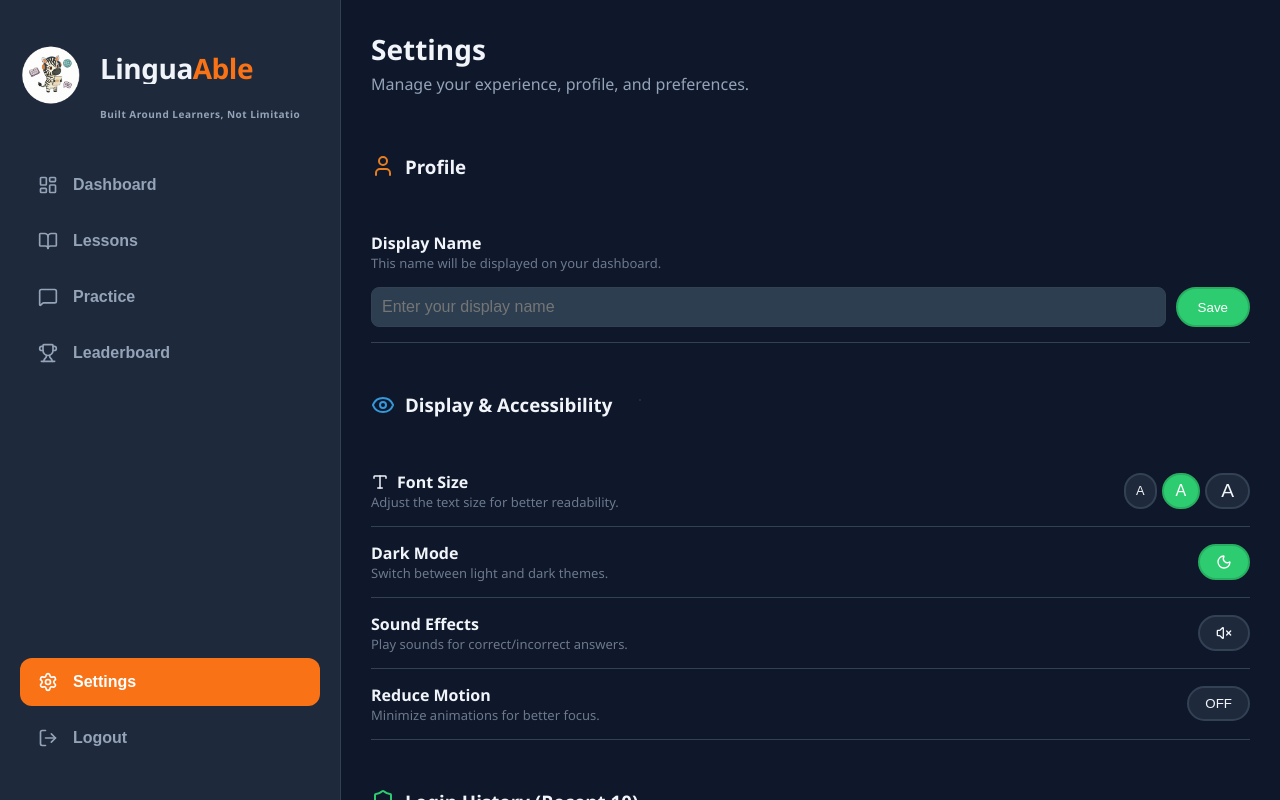
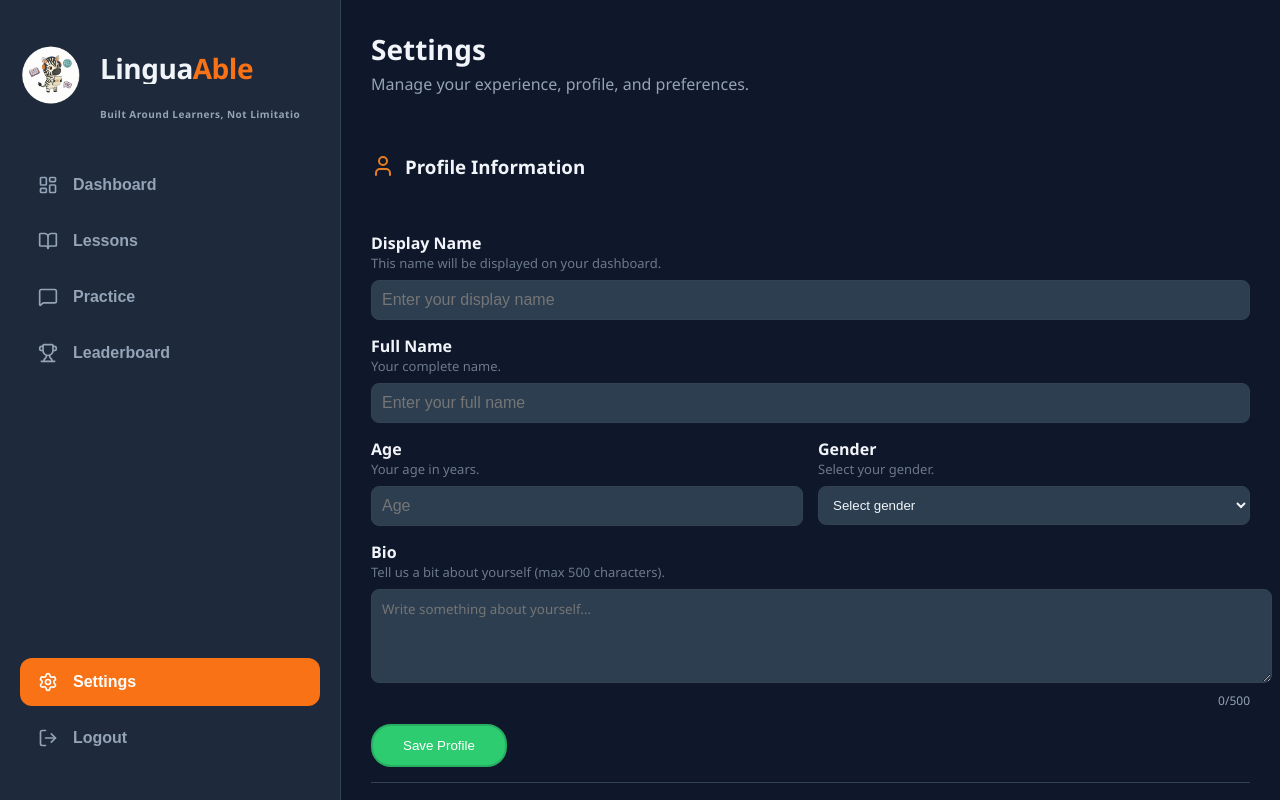
Before and after one commit to LinguaAble/Accessible-Language-Learning-Platform, a React (Vite) app in the folder frontend/: page /settings in a window 1280 px wide. Built offline with nearby package versions, Linux system fonts and the light colour scheme; no server answers.

Commit message:
added more settings options

```diff
--- a/frontend/src/Dashboard.css
+++ b/frontend/src/Dashboard.css
@@ -160,21 +160,23 @@
 /* Focus Card (Large CTA for ADHD) */
 .focus-card {
   grid-column: 1 / 2;
-  background: var(--primary-color);
+  background: var(--card-bg);
+  border: 1px solid var(--border-color);
   border-radius: 24px;
   padding: 30px;
-  color: white;
+  color: var(--text-main);
   display: flex;
   justify-content: space-between;
   position: relative;
   overflow: hidden;
-  box-shadow: 0 20px 40px var(--shadow-color);
+  box-shadow: 0 4px 12px rgba(0, 0, 0, 0.05);
   min-height: 200px;
   max-height: 280px;
 }
 
 [data-theme='dark'] .focus-card {
-  background: linear-gradient(135deg, #1c2e3e 0%, #2c3e50 100%);
+  background: var(--card-bg);
+  border: 1px solid var(--border-color);
 }
 
 .focus-info {
@@ -183,7 +185,9 @@
 }
 
 .badge {
-  background: rgba(255, 255, 255, 0.2);
+  background: rgba(230, 126, 34, 0.1);
+  border: 1px solid var(--accent-color);
+  color: var(--accent-color);
   padding: 4px 12px;
   border-radius: 20px;
   font-size: 0.75rem;
@@ -343,10 +347,11 @@
 }
 
 .word-card {
-  background: linear-gradient(135deg, var(--accent-color), #d35400);
+  background: var(--card-bg);
+  border: 1px solid var(--border-color);
   border-radius: 24px;
   padding: 15px 20px;
-  color: white;
+  color: var(--text-main);
   flex: 1;
   display: flex;
   flex-direction: column;
@@ -355,7 +360,7 @@
 
 .word-card .label {
   font-size: 0.75rem;
-  opacity: 0.8;
+  color: var(--accent-color);
   font-weight: 700;
   text-transform: uppercase;
 }
--- a/frontend/src/pages/Settings.jsx
+++ b/frontend/src/pages/Settings.jsx
@@ -1,6 +1,5 @@
-
 import React, { useState } from 'react';
-import { Flame, Bell, Moon, Sun, Volume2, VolumeX, Eye, Shield, Clock, Type, User } from 'lucide-react';
+import { Flame, Bell, Moon, Sun, Volume2, VolumeX, Eye, Shield, Clock, Type, User, Calendar, Users } from 'lucide-react';
 import axios from 'axios';
 import { useUser } from '../context/UserContext';
 import '../Dashboard.css';
@@ -8,16 +7,26 @@ import '../Dashboard.css';
 const Settings = () => {
     const { user, preferences, updatePreferences, updateProfile } = useUser();
 
-    // Local state for username input to allow typing before saving
-    const [usernameInput, setUsernameInput] = useState(user.username || '');
+    // Local state for profile inputs
+    const [profileData, setProfileData] = useState({
+        username: user.username || '',
+        fullName: user.fullName || '',
+        age: user.age || '',
+        gender: user.gender || '',
+        bio: user.bio || ''
+    });
     const [isSavingProfile, setIsSavingProfile] = useState(false);
 
-    // Update local input when user context changes (e.g. initial load)
+    // Update local input when user context changes
     React.useEffect(() => {
-        if (user.username) {
-            setUsernameInput(user.username);
-        }
-    }, [user.username]);
+        setProfileData({
+            username: user.username || '',
+            fullName: user.fullName || '',
+            age: user.age || '',
+            gender: user.gender || '',
+            bio: user.bio || ''
+        });
+    }, [user]);
 
     const toggleTheme = () => {
         const newTheme = preferences.theme === 'dark' ? 'minimalist' : 'dark';
@@ -36,10 +45,14 @@ const Settings = () => {
         updatePreferences({ fontSize: size });
     };
 
+    const handleProfileChange = (field, value) => {
+        setProfileData(prev => ({ ...prev, [field]: value }));
+    };
+
     const handleSaveProfile = async () => {
         setIsSavingProfile(true);
         try {
-            await updateProfile({ username: usernameInput });
+            await updateProfile(profileData);
             // Optional: Show success toast
         } catch (error) {
             console.error("Failed to update profile", error);
@@ -63,31 +76,107 @@ const Settings = () => {
                 <div className="stat-card" style={{ gridColumn: 'span 2' }}>
                     <div style={{ display: 'flex', alignItems: 'center', gap: '10px', marginBottom: '20px' }}>
                         <User size={24} color="#e67e22" />
-                        <h3>Profile</h3>
+                        <h3>Profile Information</h3>
                     </div>
 
                     <div className="settings-row" style={{ alignItems: 'flex-start', flexDirection: 'column', gap: '15px' }}>
-                        <div className="setting-info" style={{ width: '100%' }}>
+                        {/* Display Name */}
+                        <div style={{ width: '100%' }}>
+                            <div className="setting-info" style={{ marginBottom: '8px' }}>
                                 <span className="setting-label">Display Name</span>
                                 <span className="setting-desc">This name will be displayed on your dashboard.</span>
                             </div>
-                        <div style={{ display: 'flex', gap: '10px', width: '100%' }}>
                             <input
                                 type="text"
-                                value={usernameInput}
-                                onChange={(e) => setUsernameInput(e.target.value)}
+                                value={profileData.username}
+                                onChange={(e) => handleProfileChange('username', e.target.value)}
                                 placeholder="Enter your display name"
-                                style={{ flex: 1, padding: '10px', borderRadius: '8px', border: '1px solid var(--border-color)', background: 'var(--input-bg)', color: 'var(--text-main)' }}
+                                style={{ width: '100%', padding: '10px', borderRadius: '8px', border: '1px solid var(--border-color)', background: 'var(--input-bg)', color: 'var(--text-main)' }}
                             />
+                        </div>
+
+                        {/* Full Name */}
+                        <div style={{ width: '100%' }}>
+                            <div className="setting-info" style={{ marginBottom: '8px' }}>
+                                <span className="setting-label">Full Name</span>
+                                <span className="setting-desc">Your complete name.</span>
+                            </div>
+                            <input
+                                type="text"
+                                value={profileData.fullName}
+                                onChange={(e) => handleProfileChange('fullName', e.target.value)}
+                                placeholder="Enter your full name"
+                                style={{ width: '100%', padding: '10px', borderRadius: '8px', border: '1px solid var(--border-color)', background: 'var(--input-bg)', color: 'var(--text-main)' }}
+                            />
+                        </div>
+
+                        {/* Age and Gender Row */}
+                        <div style={{ display: 'grid', gridTemplateColumns: '1fr 1fr', gap: '15px', width: '100%' }}>
+                            {/* Age */}
+                            <div>
+                                <div className="setting-info" style={{ marginBottom: '8px' }}>
+                                    <span className="setting-label">Age</span>
+                                    <span className="setting-desc">Your age in years.</span>
+                                </div>
+                                <input
+                                    type="number"
+                                    value={profileData.age}
+                                    onChange={(e) => handleProfileChange('age', e.target.value)}
+                                    placeholder="Age"
+                                    min="1"
+                                    max="120"
+                                    style={{ width: '100%', padding: '10px', borderRadius: '8px', border: '1px solid var(--border-color)', background: 'var(--input-bg)', color: 'var(--text-main)' }}
+                                />
+                            </div>
+
+                            {/* Gender */}
+                            <div>
+                                <div className="setting-info" style={{ marginBottom: '8px' }}>
+                                    <span className="setting-label">Gender</span>
+                                    <span className="setting-desc">Select your gender.</span>
+                                </div>
+                                <select
+                                    value={profileData.gender}
+                                    onChange={(e) => handleProfileChange('gender', e.target.value)}
+                                    style={{ width: '100%', padding: '10px', borderRadius: '8px', border: '1px solid var(--border-color)', background: 'var(--input-bg)', color: 'var(--text-main)' }}
+                                >
+                                    <option value="">Select gender</option>
+                                    <option value="male">Male</option>
+                                    <option value="female">Female</option>
+                                    <option value="other">Other</option>
+                                    <option value="prefer-not-to-say">Prefer not to say</option>
+                                </select>
+                            </div>
+                        </div>
+
+                        {/* Bio */}
+                        <div style={{ width: '100%' }}>
+                            <div className="setting-info" style={{ marginBottom: '8px' }}>
+                                <span className="setting-label">Bio</span>
+                                <span className="setting-desc">Tell us a bit about yourself (max 500 characters).</span>
+                            </div>
+                            <textarea
+                                value={profileData.bio}
+                                onChange={(e) => handleProfileChange('bio', e.target.value)}
+                                placeholder="Write something about yourself..."
+                                maxLength="500"
+                                rows="4"
+                                style={{ width: '100%', padding: '10px', borderRadius: '8px', border: '1px solid var(--border-color)', background: 'var(--input-bg)', color: 'var(--text-main)', resize: 'vertical', fontFamily: 'inherit' }}
+                            />
+                            <div style={{ textAlign: 'right', fontSize: '0.75rem', color: 'var(--text-muted)', marginTop: '4px' }}>
+                                {profileData.bio.length}/500
+                            </div>
+                        </div>
+
+                        {/* Save Button */}
                         <button
                             className="toggle-btn active"
                             onClick={handleSaveProfile}
                             disabled={isSavingProfile}
-                                style={{ padding: '10px 20px' }}
+                            style={{ padding: '12px 30px', alignSelf: 'flex-start' }}
                         >
-                                {isSavingProfile ? 'Saving...' : 'Save'}
+                            {isSavingProfile ? 'Saving...' : 'Save Profile'}
                         </button>
-                        </div>
                     </div>
                 </div>
 
@@ -178,7 +267,14 @@ const Settings = () => {
                                 <span className="history-device">{entry.device}</span>
                             </div>
                         ))}
-                        {(!user.loginHistory || user.loginHistory.length === 0) && <p style={{ opacity: 0.6 }}>No history available.</p>}
+                        {(!user.loginHistory || user.loginHistory.length === 0) && (
+                            <div style={{ padding: '20px', textAlign: 'center', opacity: 0.7 }}>
+                                <p style={{ marginBottom: '8px', fontSize: '0.95rem' }}>No login history available yet.</p>
+                                <p style={{ fontSize: '0.85rem', color: 'var(--text-muted)' }}>
+                                    Login history is recorded each time you sign in. Try logging out and logging back in to see your history here.
+                                </p>
+                            </div>
+                        )}
                     </div>
                 </div>
             </div>
```
Also changed, not shown: frontend/src/pages/Dashboard.jsx (+27 -29 lines), 2 other files (tests, documents, lock files or other folders). Lines whose indentation alone changed are shown as unchanged.
